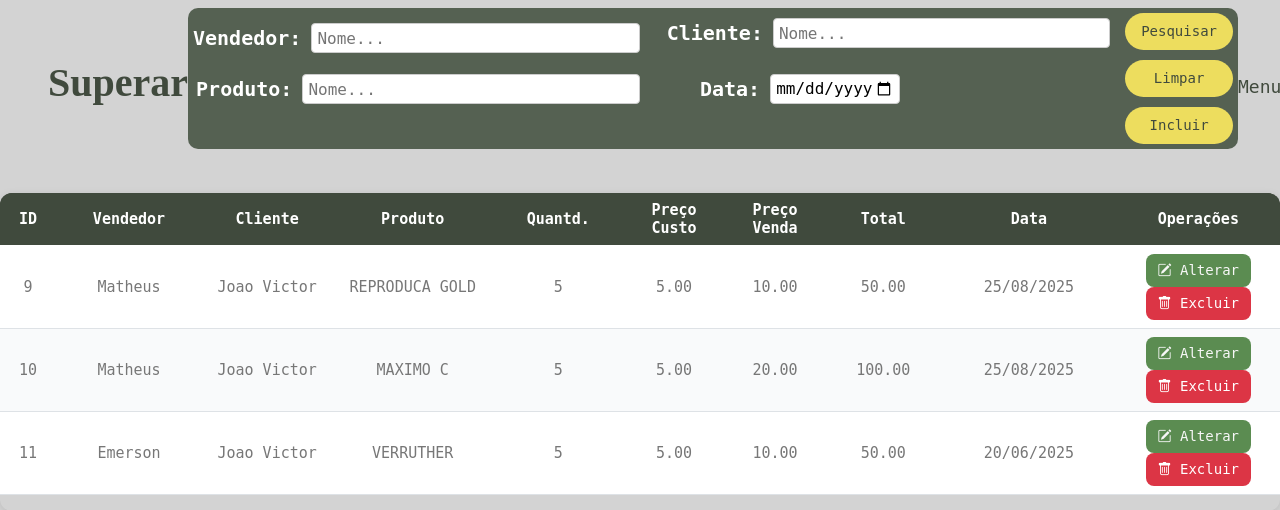
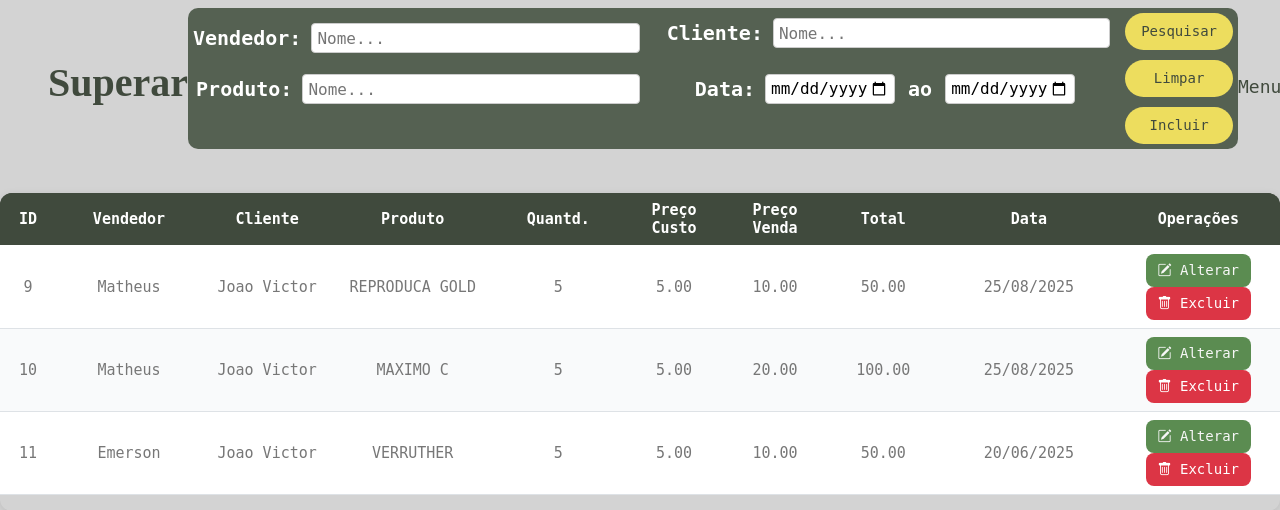
Before and after one commit to jvnm26/gestaodevendas, a PHP site: page /vendaselect.php in a window 1280 px wide; the page is wider, and only the part inside the window is pictured. Shown: the top 510 px of that part. Run offline with PHP 8.4, Linux system fonts and the light colour scheme; a user stored in the database is signed in; data comes from the database, SQL or seed files in the repository; some libraries are stand-ins or nearby versions.

Commit message:
Algumas mudanças e modificações

```diff
--- a/vendaselect.php
+++ b/vendaselect.php
@@ -19,18 +19,21 @@ $sql = "select v.id, p.nome produto, ve.nome vendedor, cli.nome cliente,
 $pesqvend = '';
 $pesqcliente = '';
 $pesqproduto = '';
-$pesqdata = '';
+$pesqdata1 = '';
+$pesqdata2 = '';
 // Algoritmo que identifica a ação do botão submit, declara as variáveis anteriores ao valor que usuário.
 if (isset($_POST['submit'])) {
     $pesqvend = mysqli_real_escape_string($con, $_POST['pesqvend']);
     $pesqcliente = mysqli_real_escape_string($con, $_POST['pesqcliente']);
     $pesqproduto = mysqli_real_escape_string($con, $_POST['pesqproduto']);
-    $pesqdata = mysqli_real_escape_string($con, $_POST['pesqdata']);
+    $pesqdata1 = mysqli_real_escape_string($con, $_POST['pesqdata1']);
+    $pesqdata2 = mysqli_real_escape_string($con, $_POST['pesqdata2']);
     // Aqui é para trocar as / na data para - e trocar as posições dos números, ficando 0000-00-00 (padrão MYSQL)
-    $pesqdata = implode("-", array_reverse(explode("/", $pesqdata)));
+    $pesqdata1 = implode("-", array_reverse(explode("/", $pesqdata1)));
+    $pesqdata2 = implode("-", array_reverse(explode("/", $pesqdata2)));
     // Depois de todos os valores declarados, será feito outro SQL porém com o filtro de pesquisa.
     $sql = $sql . " where ve.nome like '%$pesqvend%' and p.nome like '%$pesqproduto%' and
-    cli.nome like '%$pesqcliente%' and v.datavenda like '%$pesqdata%'";
+    cli.nome like '%$pesqcliente%' and v.datavenda between '$pesqdata1' and '$pesqdata2'";
 }
 // Aqui transfirá o resultado do $sql para a variável result
 $result = mysqli_query($con, $sql);
@@ -248,11 +251,10 @@ $result = mysqli_query($con, $sql);
         .form-row input.data-input {
             width: 130px;
             font-family: monospace;
-            margin-right: 210px;
+            margin-right: 0px;
         }
 
         .col input[type="date"] {
-            max-width: 150px;
             font-family: monospace;
         }
         .data-input {
@@ -262,6 +264,13 @@ $result = mysqli_query($con, $sql);
 
         .col input[type="text"] {
             max-width: 740px;
+        }
+        /* Sim meio específico, mas é para o h5 "ao" na parte Data */
+        .form-row h5.between-inputs {
+            width: auto;
+            margin: 0 8px;
+            padding-right: 0;
+            text-align: center;
         }
         /* Aqui acaba todo Style do vendaselect */
     </style>
@@ -309,11 +318,17 @@ $result = mysqli_query($con, $sql);
                                 </div>
                             </div>
 
+                            <!-- Filtro de datas, temos a data1, data2, que vai poder filtrar o período de datas que o cliente desejar -->
                             <div class="col-md-6">
-                                <div class="form-row">
+                                <div class="form-row" style="margin-right:35px">
                                     <h5>Data:</h5>
-                                    <input class="data-input" type="date" name="pesqdata" style="height:30px"
-                                        maxlength="8" value="<?php echo $pesqdata; ?>">
+                                    <!-- Data 1 -->
+                                    <input class="data-input" type="date" name="pesqdata1" style="height:30px"
+                                        maxlength="8" value="<?php echo $pesqdata1; ?>">
+                                        <h5 class="between-inputs">ao</h5>
+                                    <!-- Data 2 -->
+                                    <input class="data-input" type="date" name="pesqdata2" style="height:30px;"
+                                    maxlength="8" value="<?php echo $pesqdata2; ?>">
                                 </div>
                             </div>
                         </div>
```
Also changed, not shown: _jm/Problemas que relato.txt (added, +8 -0 lines).
